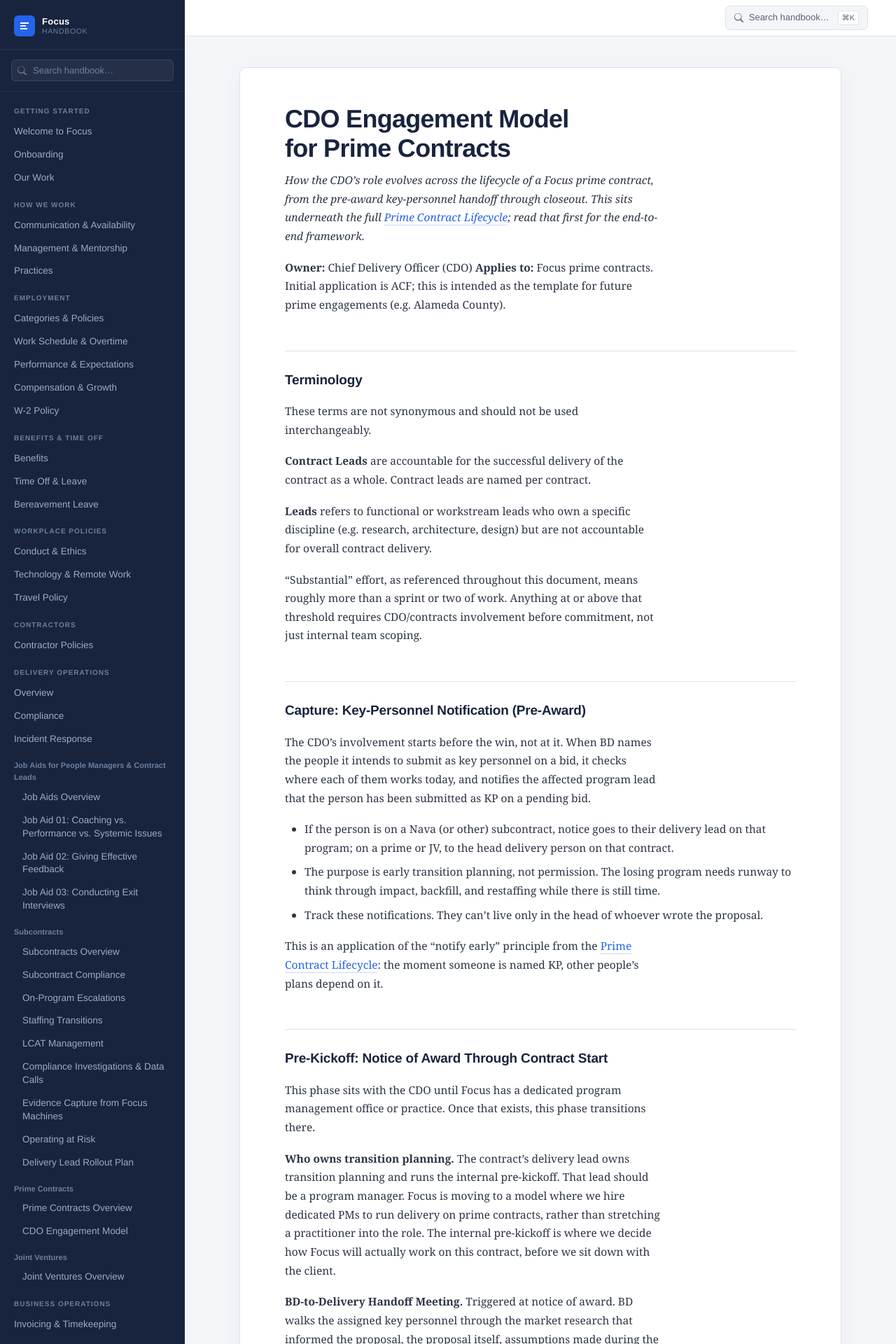
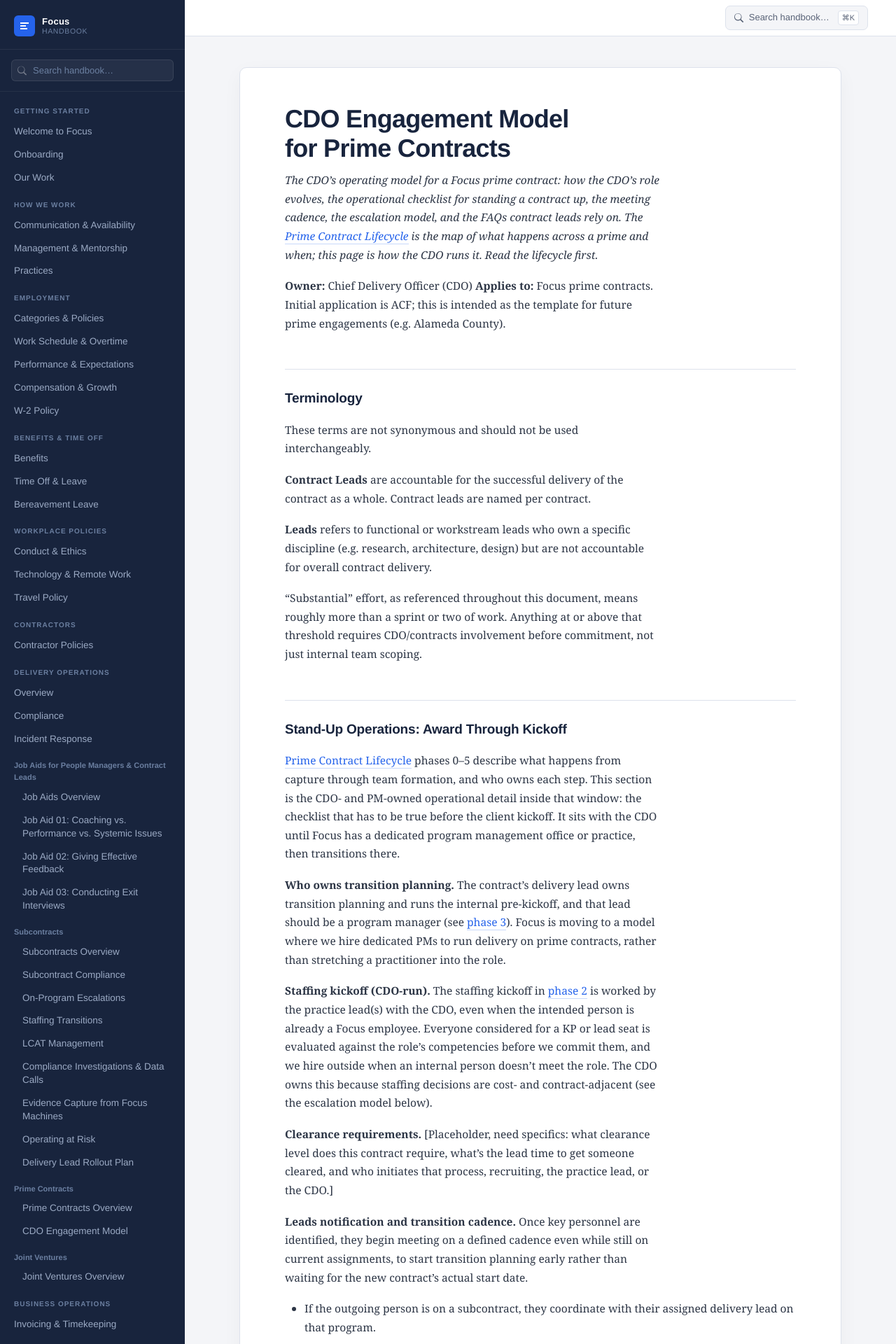
Before and after one commit to focusconsulting/focus-handbook, a Jekyll site: the page built from pages/delivery-operations/prime-contract-ops/cdo-engagement-model.md, in a window 1280 px wide. Shown: the top 1920 px of the page at 70% size. Built offline with Jekyll 4.4.1, drawn with Linux system fonts in a browser that asks for light colours; our own code applies the rules of GitHub Pages for plain Markdown files; some of the changed text lies outside the part shown.

Commit message:
Refocus CDO engagement model on the operating layer, dedup lifecycle
The CDO page and the new index.md lifecycle had started to duplicate the
phase-by-phase narrative. Refocus the CDO page as the operating model
underneath the lifecycle, and let index.md own the "what happens, when,
who, why" framework.

- Remove the standalone Capture and Team Formation sections (fully covered
  by index.md phases 0 and 5).
- Collapse the Pre-Kickoff phase narrative (BD handoff, staffing kickoff
  bullets, client kickoff) into a "Stand-Up Operations" section that keeps
  only the CDO/PM operational checklist and points to the lifecycle phases
  for the what/why.
- Trim Option Years/Recompetes and Closeout to CDO-specific responsibilities,
  deferring framework and timing to index.md phases 7-8.
- Drop the duplicated Scrum/SAFe line from steady state.
- Keep Terminology, Steady-State Roles, Meeting Cadence, Escalation Model,
  and the contract-lead FAQs unchanged (unique to this page).
- Add anchor cross-links into the lifecycle phases throughout.

Co-Authored-By: Claude Opus 4.8 <noreply@anthropic.com>

```diff
--- a/pages/delivery-operations/prime-contract-ops/cdo-engagement-model.md
+++ b/pages/delivery-operations/prime-contract-ops/cdo-engagement-model.md
@@ -1,6 +1,6 @@
 # CDO Engagement Model for Prime Contracts
 
-_How the CDO's role evolves across the lifecycle of a Focus prime contract, from the pre-award key-personnel handoff through closeout. This sits underneath the full [Prime Contract Lifecycle](index.md); read that first for the end-to-end framework._
+_The CDO's operating model for a Focus prime contract: how the CDO's role evolves, the operational checklist for standing a contract up, the meeting cadence, the escalation model, and the FAQs contract leads rely on. The [Prime Contract Lifecycle](index.md) is the map of what happens across a prime and when; this page is how the CDO runs it. Read the lifecycle first._
 
 **Owner:** Chief Delivery Officer (CDO)
 **Applies to:** Focus prime contracts. Initial application is ACF; this is intended as the template for future prime engagements (e.g. Alameda County).
@@ -15,65 +15,37 @@ These terms are not synonymous and should not be used interchangeably.
 
 "Substantial" effort, as referenced throughout this document, means roughly more than a sprint or two of work. Anything at or above that threshold requires CDO/contracts involvement before commitment, not just internal team scoping.
 
-## Capture: Key-Personnel Notification (Pre-Award)
+## Stand-Up Operations: Award Through Kickoff
 
-The CDO's involvement starts before the win, not at it. When BD names the people it intends to submit as key personnel on a bid, it checks where each of them works today, and notifies the affected program lead that the person has been submitted as KP on a pending bid.
+[Prime Contract Lifecycle](index.md) phases 0–5 describe what happens from capture through team formation, and who owns each step. This section is the CDO- and PM-owned operational detail inside that window: the checklist that has to be true before the client kickoff. It sits with the CDO until Focus has a dedicated program management office or practice, then transitions there.
 
-- If the person is on a Nava (or other) subcontract, notice goes to their delivery lead on that program; on a prime or JV, to the head delivery person on that contract.
-- The purpose is early transition planning, not permission. The losing program needs runway to think through impact, backfill, and restaffing while there is still time.
-- Track these notifications. They can't live only in the head of whoever wrote the proposal.
+**Who owns transition planning.** The contract's delivery lead owns transition planning and runs the internal pre-kickoff, and that lead should be a program manager (see [phase 3](index.md#3-transition-planning--internal-pre-kickoff)). Focus is moving to a model where we hire dedicated PMs to run delivery on prime contracts, rather than stretching a practitioner into the role.
 
-This is an application of the "notify early" principle from the [Prime Contract Lifecycle](index.md#two-principles-that-run-through-the-whole-lifecycle): the moment someone is named KP, other people's plans depend on it.
+**Staffing kickoff (CDO-run).** The staffing kickoff in [phase 2](index.md#2-staffing--recruiting) is worked by the practice lead(s) with the CDO, even when the intended person is already a Focus employee. Everyone considered for a KP or lead seat is evaluated against the role's competencies before we commit them, and we hire outside when an internal person doesn't meet the role. The CDO owns this because staffing decisions are cost- and contract-adjacent (see the escalation model below).
 
-## Pre-Kickoff: Notice of Award Through Contract Start
+**Clearance requirements.** [Placeholder, need specifics: what clearance level does this contract require, what's the lead time to get someone cleared, and who initiates that process, recruiting, the practice lead, or the CDO.]
 
-This phase sits with the CDO until Focus has a dedicated program management office or practice. Once that exists, this phase transitions there.
-
-**Who owns transition planning.** The contract's delivery lead owns transition planning and runs the internal pre-kickoff. That lead should be a program manager. Focus is moving to a model where we hire dedicated PMs to run delivery on prime contracts, rather than stretching a practitioner into the role. The internal pre-kickoff is where we decide how Focus will actually work on this contract, before we sit down with the client.
-
-**BD-to-Delivery Handoff Meeting.** Triggered at notice of award. BD walks the assigned key personnel through the market research that informed the proposal, the proposal itself, assumptions made during the bid, and the staffing plan as proposed. Surface promise-vs-reality gaps here, before staffing decisions.
-
-**Staffing Kickoff.** Staffing a prime is the most important thing we do here, and it's run as a formal kickoff meeting, not a hallway decision. The relevant practice lead(s) meet with the CDO (and whoever else the seat requires) to work the staffing plan, and this happens even when the intended person is already a Focus employee. Being a Focus employee is not the same as being right for the seat.
-
-- **Assess the bench, decide where to hire.** Measure current bench strength against what the contract requires, and decide which seats we fill internally and which we recruit for.
-- **Evaluate everyone against the role's competencies.** Current employees and outside candidates alike are measured against what the role actually needs, testing for mission fit, technical capability, consulting know-how, and AI fluency, not just a technical skill match. Someone on a subcontract today whom we hoped to move into a KP or lead slot may, on evaluation, not meet the role. When that happens, we hire outside. This needs to be said plainly and early. (This is the role-scorecard discipline from _Scaling People_: place against the role's defined competencies, not against who is available.)
-- **Set people up to succeed.** Anyone changing roles gets a job description written for the new role and the support to carry it out. Leads have input into JDs before they're finalized. Moving people without this is the recurring mistake this whole model exists to stop.
-
-**Clearance Requirements.** [Placeholder, need specifics: what clearance level does this contract require, what's the lead time to get someone cleared, and who initiates that process, recruiting, the practice lead, or the CDO.]
-
-**Leads Notification and Transition Cadence.** Once key personnel are identified, they begin meeting on a defined cadence even while still on current assignments, to start transition planning early rather than waiting for the new contract's actual start date.
+**Leads notification and transition cadence.** Once key personnel are identified, they begin meeting on a defined cadence even while still on current assignments, to start transition planning early rather than waiting for the new contract's actual start date.
 
 - If the outgoing person is on a subcontract, they coordinate with their assigned delivery lead on that program.
 - If they're on a prime or JV contract, they coordinate with the head delivery person on that contract.
-- For Nava subcontracts specifically, written notification goes to the Nava contracts team at two points: once the award is won, and again once the project's intended start date is confirmed. Both need to be tracked and coordinated, not just the first one.
+- For Nava subcontracts specifically, written notification goes to the Nava contracts team at two points: once the award is won, and again once the project's intended start date is confirmed. Both need to be tracked and coordinated. This is separate from, and later than, the pre-award KP notification in [phase 0](index.md#0-capture--key-personnel-notification-bd).
 
-**Contract Document Distribution.** The contract, PWS/SOW, and any special clauses get distributed to the contract leads who will be managing scope day to day, not just retained by BD and the CDO.
+**Contract document distribution.** The contract, PWS/SOW, and any special clauses get distributed to the contract leads who will be managing scope day to day, not just retained by BD and the CDO.
 
-**Tooling, Systems Access, and GFE.** Confirm access to client systems (e.g. client Jira, Confluence, Figma) is provisioned, and that Focus-side systems (time tracking, invoicing setup) are configured under the correct contract code, before kickoff, not discovered in week one. Where the contract uses government furnished equipment (GFE), confirm what's being provided, who requests it, and the lead time to receive it, so people aren't waiting on laptops or access on day one.
+**Tooling, systems access, and GFE.** Confirm access to client systems (e.g. client Jira, Confluence, Figma) is provisioned, and that Focus-side systems (time tracking, invoicing setup) are configured under the correct contract code, before kickoff, not discovered in week one. Where the contract uses government furnished equipment (GFE), confirm what's being provided, who requests it, and the lead time to receive it, so people aren't waiting on laptops or access on day one.
 
-**First-90-Day Deliverables.** Identify the deliverables the contract requires within the first 90 days of the start date, and build a concrete plan to hit them. These are often where a new prime is judged, and they can't be discovered halfway through the first month.
+**First-90-day deliverables.** Identify the deliverables the contract requires within the first 90 days of the start date, and build a concrete plan to hit them. These are often where a new prime is judged, and they can't be discovered halfway through the first month.
 
-**Compliance and Reporting Setup.** If the contract has its own performance-evaluation cycle (e.g. CPARS), invoicing cadence, or reporting requirements, that gets set up at kickoff rather than retrofitted later once already behind.
+**Compliance and reporting setup.** If the contract has its own performance-evaluation cycle (e.g. CPARS), invoicing cadence, or reporting requirements, that gets set up at kickoff rather than retrofitted later once already behind.
 
-**Risk Register Initialization.** Start the program risk register at kickoff, seeded with anything flagged during BD or staffing, rather than creating it reactively after something has already gone wrong.
+**Risk register initialization.** Start the program risk register at kickoff, seeded with anything flagged during BD or staffing, rather than creating it reactively after something has already gone wrong.
 
-**Ramp-Down and Knowledge Transfer.** The outgoing team executes documentation and knowledge transfer sessions on their current contract before fully shifting to the new one, so they're not arriving at the new contract still mentally and operationally tied to the old one.
-
-**Client Kickoff.** Ownership of leading the kickoff with the new client, on whatever date is set, sits with the contract lead team, not the CDO or CEO. By kickoff, key personnel need enough context (from the BD handoff, staffing decisions, and transition work above) to run it credibly themselves. This only works if there's enough lead time between notice of award and the client kickoff for the leads to get through transition and into a rhythm; protect that runway when the start date is negotiated.
-
-## Team Formation: The First Weeks After Kickoff
-
-A new team forms, storms, and norms before it performs. Rather than let that happen by accident, the contract leads and key personnel spend deliberate time on it in the first weeks, before steady-state delivery sets bad habits in place.
-
-- **How the team decides and works.** Agree explicitly on decision rights, whether that's a RACI or a DACI, and on how the team operates day to day. Team building here is an investment, not overhead.
-- **Delivery operations methodology.** The contract leads and key personnel establish the methodology for this contract deliberately rather than defaulting into one.
-- **AI and tooling, up front.** Settle the AI question early: can we use AI on this engagement, does everyone have a cloud license, is everyone comfortable using it. These conversations are far cheaper in week one than retrofitted in month three.
+**Ramp-down and knowledge transfer.** The outgoing team executes documentation and knowledge transfer sessions on their current contract before fully shifting to the new one, so they're not arriving at the new contract still mentally and operationally tied to the old one.
 
 ## Steady State: Roles on a Mature Prime Contract
 
-Most government contracts run on Scrum or SAFe, and in most cases Focus assimilates into the client's existing methodology, ceremonies, and practices rather than importing its own. Expect to work inside their cadence.
-
-As a prime contract matures past initial kickoff, the **delivery lead or program manager** for that contract transitions into an **account manager** role. They own the ongoing client relationship and account, in addition to delivery. The CDO steps back from day-to-day involvement and re-engages at defined lifecycle moments (see [Option Years and Recompetes](#contract-lifecycle-triggers-option-years-and-recompetes)).
+As a prime contract matures past initial kickoff (see [phase 6](index.md#6-steady-state-delivery)), the **delivery lead or program manager** for that contract transitions into an **account manager** role. They own the ongoing client relationship and account, in addition to delivery. The CDO steps back from day-to-day involvement and re-engages at defined lifecycle moments (see [Option Years and Recompetes](#contract-lifecycle-triggers-option-years-and-recompetes)).
 
 The **account manager** (delivery lead or program manager) owns:
 
@@ -124,28 +96,24 @@ Where the contract leads team has not yet been trained in contract operations or
 
 ## Contract Lifecycle Triggers: Option Years and Recompetes
 
-Once a contract reaches steady-state operations, the CDO's involvement is intentionally lighter (per the steady-state roles above). That changes at defined lifecycle moments, when CDO involvement should temporarily increase:
+[Phase 7](index.md#7-option-years--recompetes) sets the framework and the timing (option years at least six months out, recompetes a full year out). This is what the CDO specifically does inside those windows, when the intentionally light steady-state involvement temporarily increases:
 
-- **Option year exercise window: at least six months out.** Six months before the option-year decision point, the responsible leader (delivery, practice, or executive) starts checking whether the contract is on track and whether the client intends to exercise: is everything good, are we on track, is there anything to dig into. The CDO re-engages with the contracting officer to confirm intent to exercise, and internally to prep the leads and team for continuation or change.
-- **Recompete window: a full year out.** A recompete needs a strategy a year in advance. Starting a year ahead, the CDO re-engages with BD to build it, drawing on the lessons and relationship context the contract leads have accumulated during steady-state delivery. The work is client intimacy, on-site visits, and understanding agency priorities and strategy, so we can position for a sole-source continuation or, if it's competed, help shape the solicitation.
+- **Option year window.** The CDO re-engages with the contracting officer to confirm intent to exercise, and internally to prep the contract leads and team for what continuation or change looks like.
+- **Recompete window.** The CDO re-engages with BD to shape the recompete strategy, drawing on the lessons and relationship context the contract leads have accumulated during steady-state delivery.
 
 ACF is the live example: we're in the second option year (option year start October 1, 2026) and the contract may recompete within a year, so recompete work starts now.
 
 ## Contract Closeout / Off-Ramp
 
-This phase mirrors the kickoff phase and applies whether the contract ends on schedule, isn't recompeted, or Focus loses a recompete.
+[Phase 8](index.md#8-closeout--continuity) sets the framework: a roughly six-month runway, continuity planning for our people, client continuity, and knowledge transfer to whoever comes next. This is the CDO's role within it, whether the contract ends on schedule, isn't recompeted, or Focus loses a recompete.
 
-**Closeout Notification.** Once it's known a contract is ending (lost recompete, natural conclusion, or early termination), the CDO notifies affected contract leads and staff as early as possible, given the staffing lead times referenced elsewhere in Focus's operating model (60 days for redeployment, 90 days for reductions).
+**Closeout notification.** Once it's known a contract is ending, the CDO notifies affected contract leads and staff as early as possible. The staffing lead times in Focus's operating model (60 days for redeployment, 90 days for reductions) are the formal-notice floor; the six-month runway in phase 8 is when the thinking should start.
 
-**Continuity Planning (roughly a six-month runway).** About six months out, practice leads and the CDO start identifying where outgoing staff can be redeployed to other contracts or roles, rather than waiting until the last week. Six months is the runway that makes continuity planning real instead of a scramble; the 60/90-day figures above are the formal-notice floor, not when the thinking should start.
+**Client exit and relationship preservation.** The CDO manages the client-facing exit conversation, regardless of why the contract is ending, with an eye toward preserving the relationship for future business. Losing a recompete is not a reason to burn the relationship; Focus may bid again or work with the client elsewhere.
 
-**Client Exit and Relationship Preservation.** The CDO manages the client-facing exit conversation, regardless of why the contract is ending, with an eye toward preserving the relationship for future business. Losing a recompete is not a reason to burn the relationship; Focus may bid again or work with the client elsewhere.
+**Asset and access offboarding.** Confirm Focus systems, accounts, and access tied to the contract are properly closed out (time tracking, invoicing, client system access), and that anything owed to the client (final deliverables, documentation, IP per contract terms) is delivered.
 
-**Knowledge Transfer and Client Continuity.** Per applicable contract requirements (e.g. PWS-mandated transition-out provisions), make sure the client can keep running after we leave: the training, SOPs, and documentation they need to operate the work. If another company is taking over, transfer knowledge to them and give them a real onboarding, the way we would want an incumbent to do for us. Do this regardless of why the contract is ending.
-
-**Asset and Access Offboarding.** Confirm Focus systems, accounts, and access tied to the contract are properly closed out (time tracking, invoicing, client system access), and that anything owed to the client (final deliverables, documentation, IP per contract terms) is delivered.
-
-**Closeout Retrospective.** A short internal retrospective on what worked and what didn't over the life of the contract, captured for future BD and kickoff use, particularly if recompete is still a possibility down the line.
+**Closeout retrospective.** A short internal retrospective on what worked and what didn't over the life of the contract, captured for future BD and kickoff use, particularly if recompete is still a possibility down the line.
 
 ## FAQs for Contract Leads
 
```
